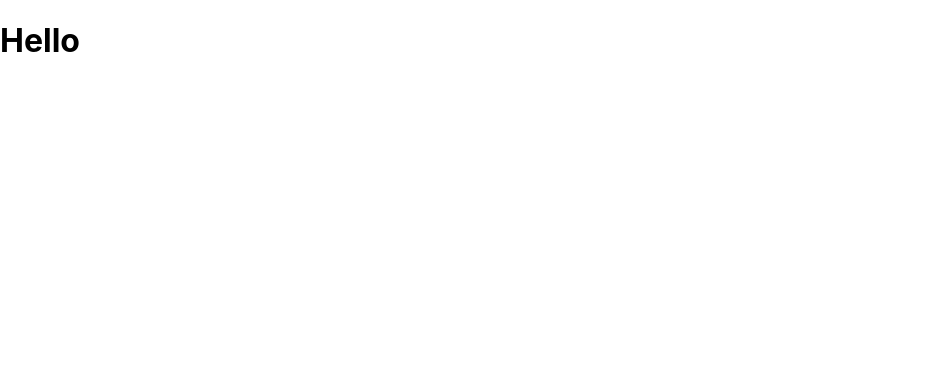
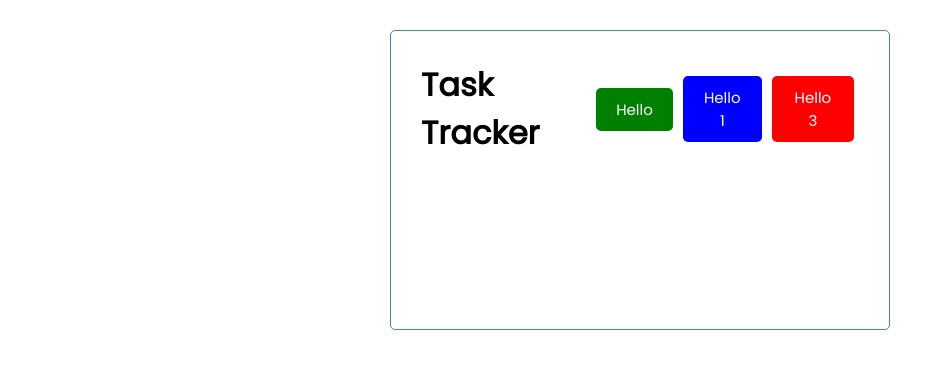
Before and after one commit to ethan-l-chen-24/Learning-React-HTML-CSS, a React (Create React App) app in the folder react/react-task-tracker/: page / in a window 1280 px wide. Shown: the top 368 px of the page, without its empty margins (0-951 px from the left). Built offline with nearby package versions, Linux system fonts and the light colour scheme.

Commit message:
added more buttons

```diff
--- a/react/react-task-tracker/src/App.js
+++ b/react/react-task-tracker/src/App.js
@@ -3,7 +3,7 @@
 function App() {
   return (
     <div className="container">
-      <Header title='Hello' />
+      <Header />
     </div>
   );
 }
--- /dev/null
+++ b/react/react-task-tracker/src/components/Button.js
@@ -0,0 +1,7 @@
+const Button = ( { color, text } ) => {
+    return (
+        <button style={{ backgroundColor: color }} className = 'btn'>{ text }</button>
+    )
+}
+
+export default Button
--- a/react/react-task-tracker/src/components/Header.js
+++ b/react/react-task-tracker/src/components/Header.js
@@ -1,9 +1,28 @@
-const Header = (props) => {
+import PropTypes from 'prop-types'
+import Button from './Button'
+
+const Header = ({ title }) => {
     return (
-        <header>
-            <h1>{props.title}</h1>
+        <header className='header'>
+            <h1>{title}</h1>
+            <Button color='green' text='Hello' />
+            <Button color='blue' text='Hello 1' />
+            <Button color='red' text='Hello 3' />
         </header>
     )
 }
 
+// CSS in JS
+const headerStyle = {
+    color: 'red'
+}
+
+Header.defaultProps = {
+    title: "Task Tracker"
+}
+
+Header.propTypes = {
+    title: PropTypes.string.isRequired
+}
+
 export default Header;
--- a/react/react-task-tracker/src/index.css
+++ b/react/react-task-tracker/src/index.css
@@ -1,13 +1,112 @@
-body {
+@import url('https://fonts.googleapis.com/css2?family=Poppins:wght@300;400&display=swap');
+
+* {
+  box-sizing: border-box;
   margin: 0;
-  font-family: -apple-system, BlinkMacSystemFont, 'Segoe UI', 'Roboto', 'Oxygen',
-    'Ubuntu', 'Cantarell', 'Fira Sans', 'Droid Sans', 'Helvetica Neue',
-    sans-serif;
-  -webkit-font-smoothing: antialiased;
-  -moz-osx-font-smoothing: grayscale;
+  padding: 0;
 }
 
-code {
-  font-family: source-code-pro, Menlo, Monaco, Consolas, 'Courier New',
-    monospace;
+body {
+  font-family: 'Poppins', sans-serif;
 }
+
+.container {
+  max-width: 500px;
+  margin: 30px auto;
+  overflow: auto;
+  min-height: 300px;
+  border: 1px solid steelblue;
+  padding: 30px;
+  border-radius: 5px;
+}
+
+.header {
+  display: flex;
+  justify-content: space-between;
+  align-items: center;
+  margin-bottom: 20px;
+}
+
+.btn {
+  display: inline-block;
+  background: #000;
+  color: #fff;
+  border: none;
+  padding: 10px 20px;
+  margin: 5px;
+  border-radius: 5px;
+  cursor: pointer;
+  text-decoration: none;
+  font-size: 15px;
+  font-family: inherit;
+}
+
+.btn:focus {
+  outline: none;
+}
+
+.btn:active {
+  transform: scale(0.98);
+}
+
+.btn-block {
+  display: block;
+  width: 100%;
+}
+
+.task {
+  background: #f4f4f4;
+  margin: 5px;
+  padding: 10px 20px;
+  cursor: pointer;
+}
+
+.task.reminder {
+  border-left: 5px solid green;
+}
+
+.task h3 {
+  display: flex;
+  align-items: center;
+  justify-content: space-between;
+}
+
+.add-form {
+  margin-bottom: 40px;
+}
+
+.form-control {
+  margin: 20px 0;
+}
+
+.form-control label {
+  display: block;
+}
+
+.form-control input {
+  width: 100%;
+  height: 40px;
+  margin: 5px;
+  padding: 3px 7px;
+  font-size: 17px;
+}
+
+.form-control-check {
+  display: flex;
+  align-items: center;
+  justify-content: space-between;
+}
+
+.form-control-check label {
+  flex: 1;
+}
+
+.form-control-check input {
+  flex: 2;
+  height: 20px;
+}
+
+footer {
+  margin-top: 30px;
+  text-align: center;
+}
```
